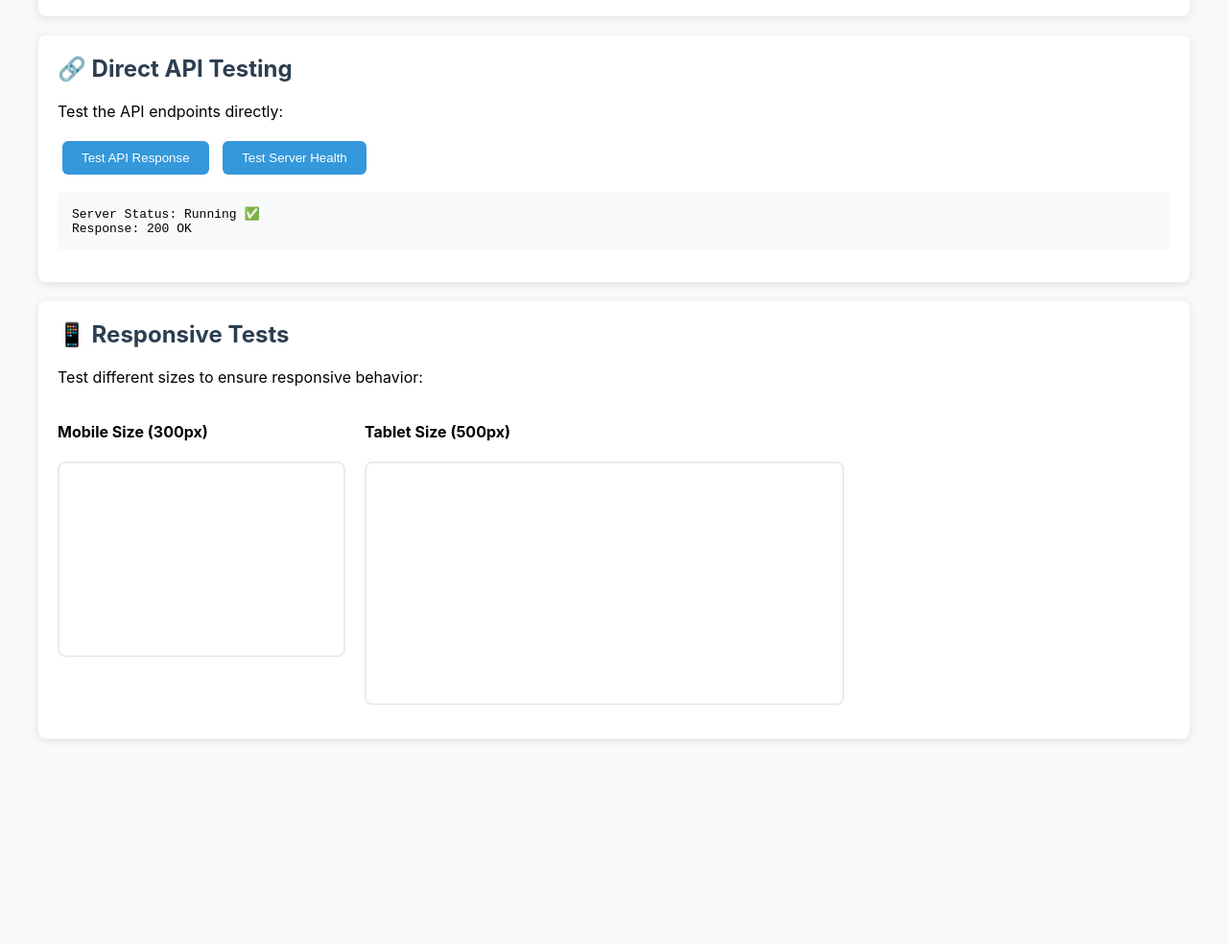
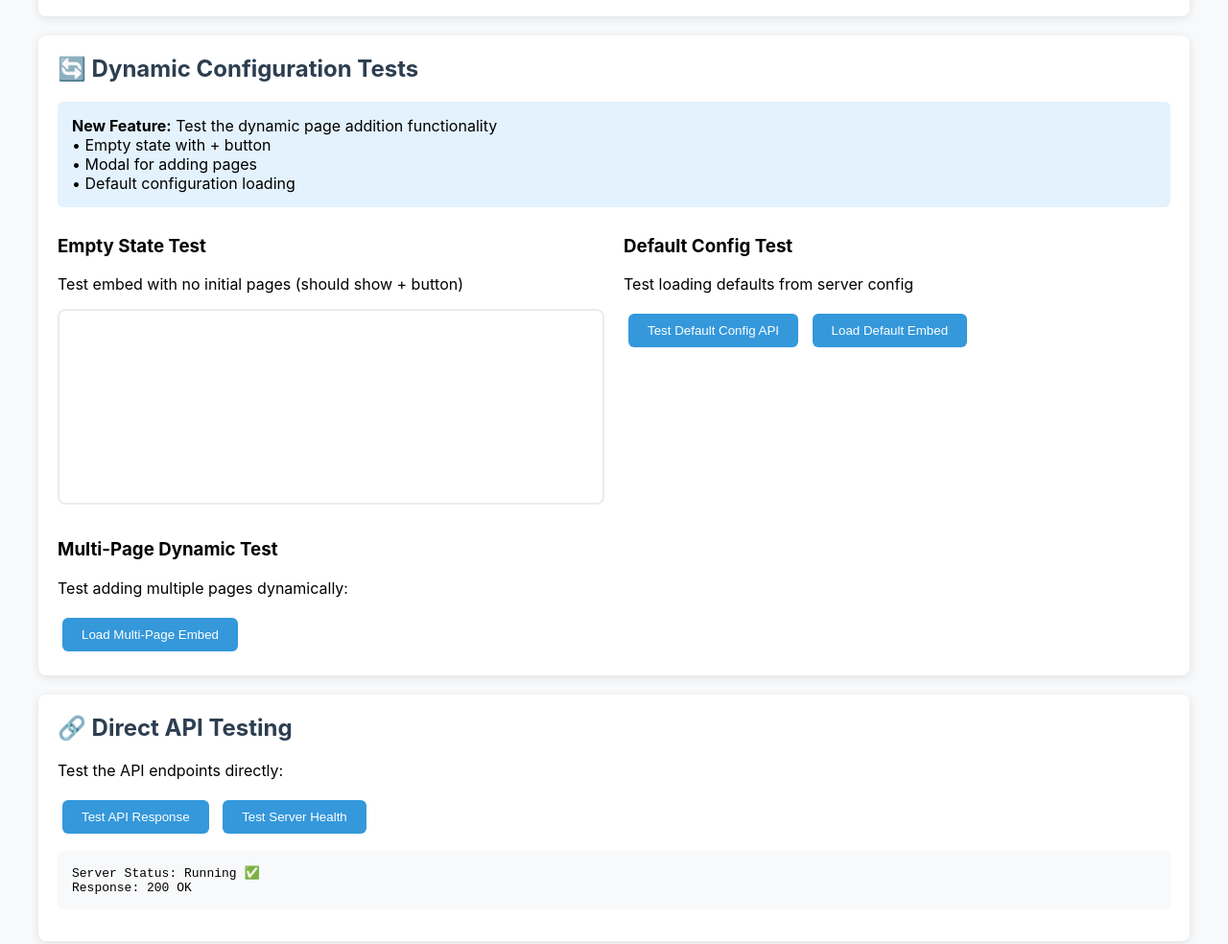
Before and after one commit to ColinConwell/Notion-HomeTree, a website: page test.html in a window 1280 px wide. Shown: the part 907-1891 px from the top of the page at 96% size. Before the commit the page ends 1697 px from the top, so only its background shows below. Drawn offline with Linux system fonts and the light colour scheme.

Commit message:
update test config

```diff
--- a/test.html
+++ b/test.html
@@ -134,6 +134,48 @@
         </div>
 
         <div class="test-section">
+            <h2>🔄 Dynamic Configuration Tests</h2>
+            <div class="test-info">
+                <strong>New Feature:</strong> Test the dynamic page addition functionality<br>
+                • Empty state with + button<br>
+                • Modal for adding pages<br>
+                • Default configuration loading
+            </div>
+
+            <div class="grid">
+                <div>
+                    <h3>Empty State Test</h3>
+                    <p>Test embed with no initial pages (should show + button)</p>
+                    <div class="iframe-container">
+                        <iframe src="http://localhost:3000/embed?compact=true&showSearch=true"
+                                height="200"></iframe>
+                    </div>
+                </div>
+
+                <div>
+                    <h3>Default Config Test</h3>
+                    <p>Test loading defaults from server config</p>
+                    <div>
+                        <button class="btn" onclick="testDefaults()">Test Default Config API</button>
+                        <button class="btn" onclick="loadDefaultEmbed()">Load Default Embed</button>
+                    </div>
+                    <div id="defaultEmbedContainer" class="iframe-container" style="display: none;">
+                        <iframe id="defaultEmbed" height="250"></iframe>
+                    </div>
+                </div>
+            </div>
+
+            <div style="margin-top: 20px;">
+                <h3>Multi-Page Dynamic Test</h3>
+                <p>Test adding multiple pages dynamically:</p>
+                <button class="btn" onclick="loadMultiPageEmbed()">Load Multi-Page Embed</button>
+                <div id="multiPageContainer" class="iframe-container" style="display: none;">
+                    <iframe id="multiPageEmbed" height="400"></iframe>
+                </div>
+            </div>
+        </div>
+
+        <div class="test-section">
             <h2>🔗 Direct API Testing</h2>
             <p>Test the API endpoints directly:</p>
 
@@ -255,6 +297,39 @@
             }
         }
 
+        async function testDefaults() {
+            const responseEl = document.getElementById('apiResponse');
+
+            try {
+                const response = await fetch('http://localhost:3000/api/config/defaults');
+                const data = await response.json();
+
+                responseEl.textContent = 'Default Config:\n' + JSON.stringify(data, null, 2);
+                responseEl.style.display = 'block';
+            } catch (error) {
+                responseEl.textContent = `Config API Error: ${error.message}`;
+                responseEl.style.display = 'block';
+            }
+        }
+
+        function loadDefaultEmbed() {
+            const container = document.getElementById('defaultEmbedContainer');
+            const iframe = document.getElementById('defaultEmbed');
+
+            // Load embed without pageId to test default loading
+            iframe.src = 'http://localhost:3000/embed?compact=true&showSearch=true';
+            container.style.display = 'block';
+        }
+
+        function loadMultiPageEmbed() {
+            const container = document.getElementById('multiPageContainer');
+            const iframe = document.getElementById('multiPageEmbed');
+
+            // Load embed with multiple mock pages
+            iframe.src = 'http://localhost:3000/embed?pageIds=mock,sample&compact=false&showSearch=true';
+            container.style.display = 'block';
+        }
+
         // Auto-test server on load
         window.addEventListener('load', () => {
             setTimeout(testHealth, 1000);
```
